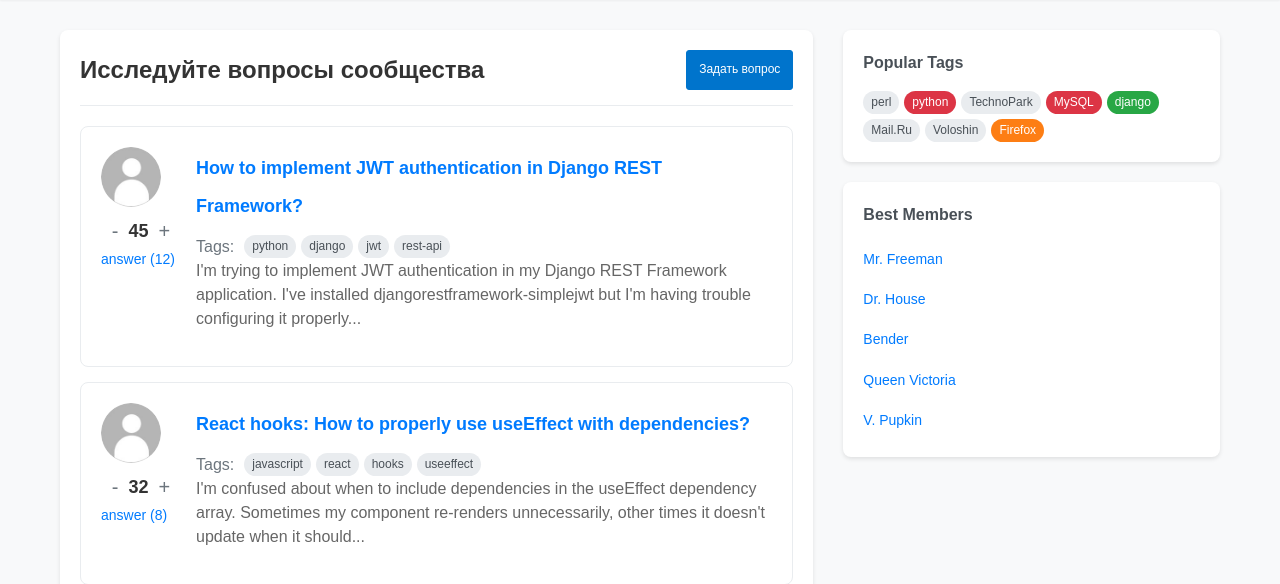
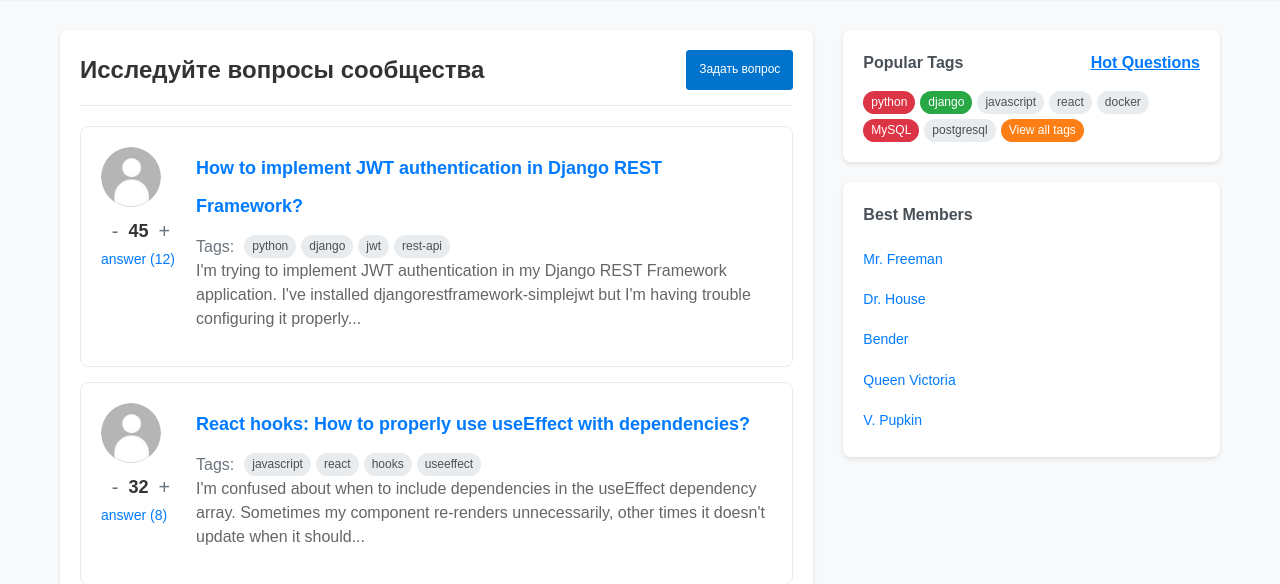
Before and after one commit to khosta77/web-technologies, a Django app: page / in a window 1280 px wide. Shown: the part 61-645 px from the top of the page. Run offline with Django 4.2, Linux system fonts and the light colour scheme; some libraries are stand-ins or nearby versions.

Commit message:
Добавление кнопки Hot Questions

```diff
--- a/project/static/css/layout.css
+++ b/project/static/css/layout.css
@@ -323,6 +323,27 @@
     font-size: 16px;
 }
 
+.sidebar-header {
+    display: flex;
+    justify-content: space-between;
+    align-items: center;
+    margin-bottom: 15px;
+}
+
+.sidebar-header h3 {
+    margin: 0;
+}
+
+.hot-questions-link {
+    color: #007bff;
+    text-decoration: underline;
+    transition: color 0.3s;
+}
+
+.hot-questions-link:hover {
+    color: #0056b3;
+}
+
 .tags-list {
     display: flex;
     flex-wrap: wrap;
--- a/project/templates/base.html
+++ b/project/templates/base.html
@@ -70,16 +70,19 @@
 
                 <aside class="right-column">
                     <div class="sidebar-block">
-                        <h3>Popular Tags</h3>
+                        <div class="sidebar-header">
+                            <h3>Popular Tags</h3>
+                            <h3><a href="{% url 'hot' %}" class="hot-questions-link">Hot Questions</a></h3>
+                        </div>
                         <div class="tags-list">
-                            <a href="{% url 'tags' %}" class="tag">perl</a>
-                            <a href="{% url 'tags' %}" class="tag tag-red">python</a>
-                            <a href="{% url 'tags' %}" class="tag">TechnoPark</a>
-                            <a href="{% url 'tags' %}" class="tag tag-red">MySQL</a>
-                            <a href="{% url 'tags' %}" class="tag tag-green">django</a>
-                            <a href="{% url 'tags' %}" class="tag">Mail.Ru</a>
-                            <a href="{% url 'tags' %}" class="tag">Voloshin</a>
-                            <a href="{% url 'tags' %}" class="tag tag-orange">Firefox</a>
+                            <a href="{% url 'tag' tag_name='python' %}" class="tag tag-red">python</a>
+                            <a href="{% url 'tag' tag_name='django' %}" class="tag tag-green">django</a>
+                            <a href="{% url 'tag' tag_name='javascript' %}" class="tag">javascript</a>
+                            <a href="{% url 'tag' tag_name='react' %}" class="tag">react</a>
+                            <a href="{% url 'tag' tag_name='docker' %}" class="tag">docker</a>
+                            <a href="{% url 'tag' tag_name='mysql' %}" class="tag tag-red">MySQL</a>
+                            <a href="{% url 'tag' tag_name='postgresql' %}" class="tag">postgresql</a>
+                            <a href="{% url 'tags' %}" class="tag tag-orange">View all tags</a>
                         </div>
                     </div>
 
```
